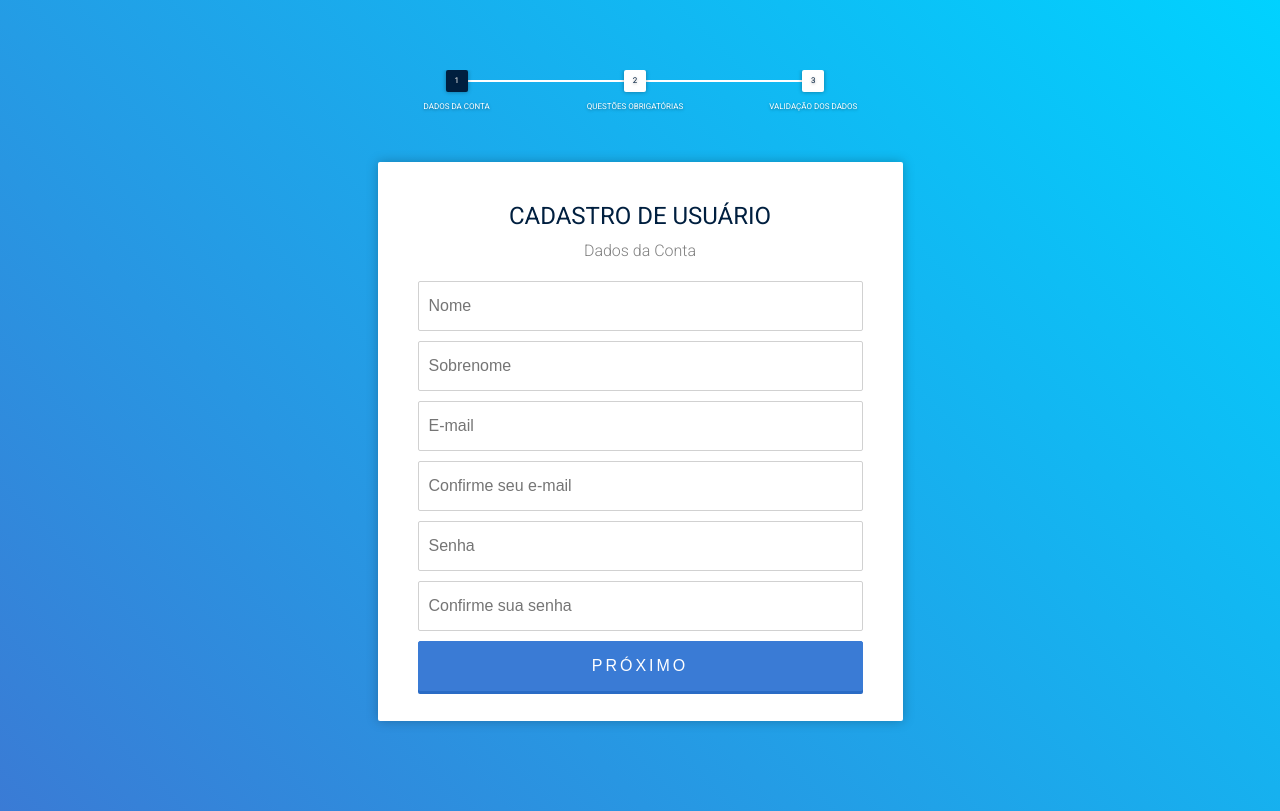
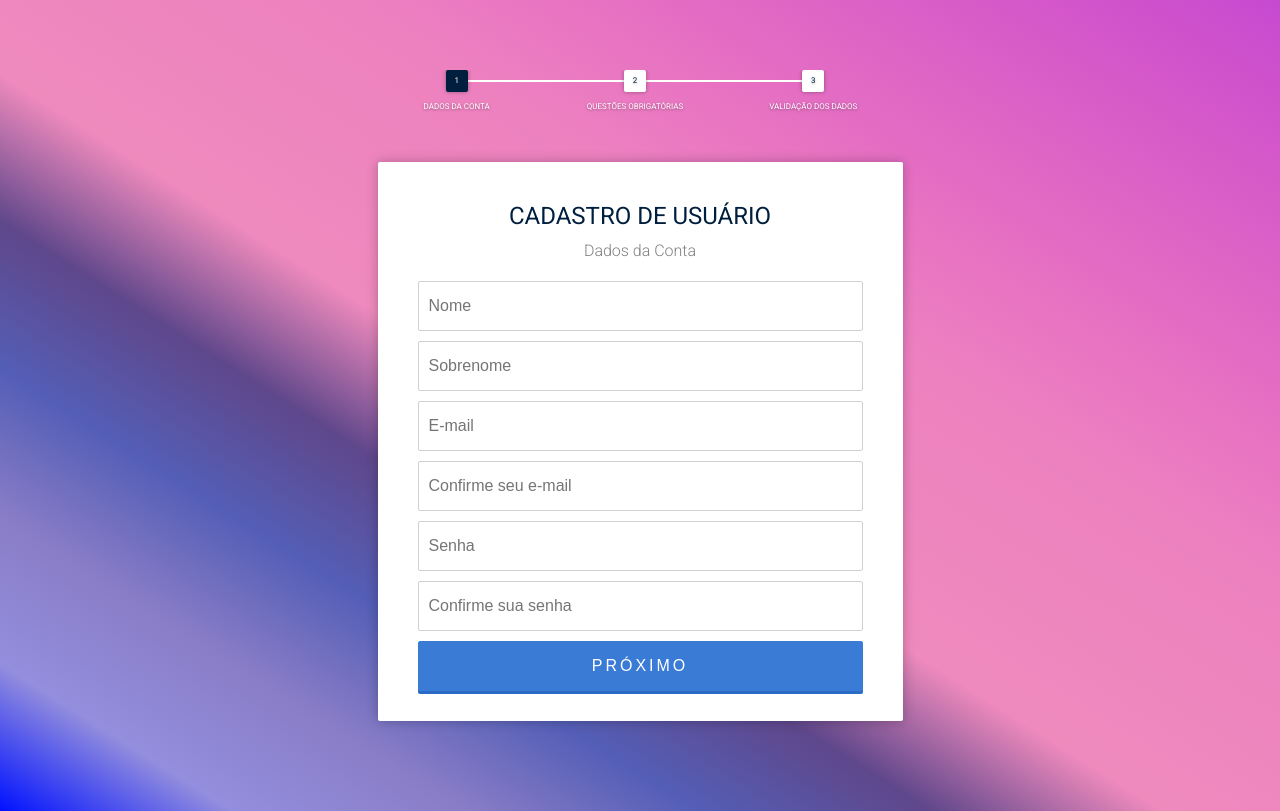
Before and after one commit to MariaIsabelli/pagina-gamer, a plain HTML site: page sailor-moon-website-exercise/src/cadastro.html in a window 1280 px wide. Drawn offline with nearby package versions, Linux system fonts and the light colour scheme.

Commit message:
atualização
atualização do site, pequenas mudanças.

```diff
--- a/sailor-moon-website-exercise/src/cadastro.css
+++ b/sailor-moon-website-exercise/src/cadastro.css
@@ -12,12 +12,7 @@
   -webkit-font-smoothing: antialiased;
 }
 body {
-  background: #3a7bd5;
-  background: -webkit-linear-gradient(45deg, #3a7bd5 0%, #00d2ff 100%);
-  background: -moz-linear-gradient(45deg, #3a7bd5 0%, #00d2ff 100%);
-  background: -ms-linear-gradient(45deg, #3a7bd5 0%, #00d2ff 100%);
-  background: -o-linear-gradient(45deg, #3a7bd5 0%, #00d2ff 100%);
-  background: linear-gradient(45deg, #3a7bd5 0%, #00d2ff 100%);
+  background-image: linear-gradient(to right top, #0011ff, #938edd, #8a7dc7, #545eb6, #5f478b, #ef8abd, #ee85be, #ed81c0, #e772c2, #de64c5, #d456ca, #c64ad0);
   font-family: 'Roboto', sans-serif;
   padding: 50px;
   margin: 0;
--- a/sailor-moon-website-exercise/src/carrinho.css
+++ b/sailor-moon-website-exercise/src/carrinho.css
@@ -1,6 +1,6 @@
 body {
     font-family: 'Lato', sans-serif;
-    background: #E2FCF5;
+    background-image: linear-gradient(to right top, #0011ff, #938edd, #8a7dc7, #545eb6, #5f478b, #ef8abd, #ee85be, #ed81c0, #e772c2, #de64c5, #d456ca, #c64ad0);
   }
   ul.products {
     list-style: none;
--- a/sailor-moon-website-exercise/src/style.css
+++ b/sailor-moon-website-exercise/src/style.css
@@ -3,7 +3,7 @@
 /*navigation starts*/
 
 body {
-  background-color: rgb(214, 186, 219);
+  background-image: linear-gradient(to right top, #0011ff, #938edd, #8a7dc7, #545eb6, #5f478b, #ef8abd, #ee85be, #ed81c0, #e772c2, #de64c5, #d456ca, #c64ad0);
 }
 img {
   margin: 50px;
```
